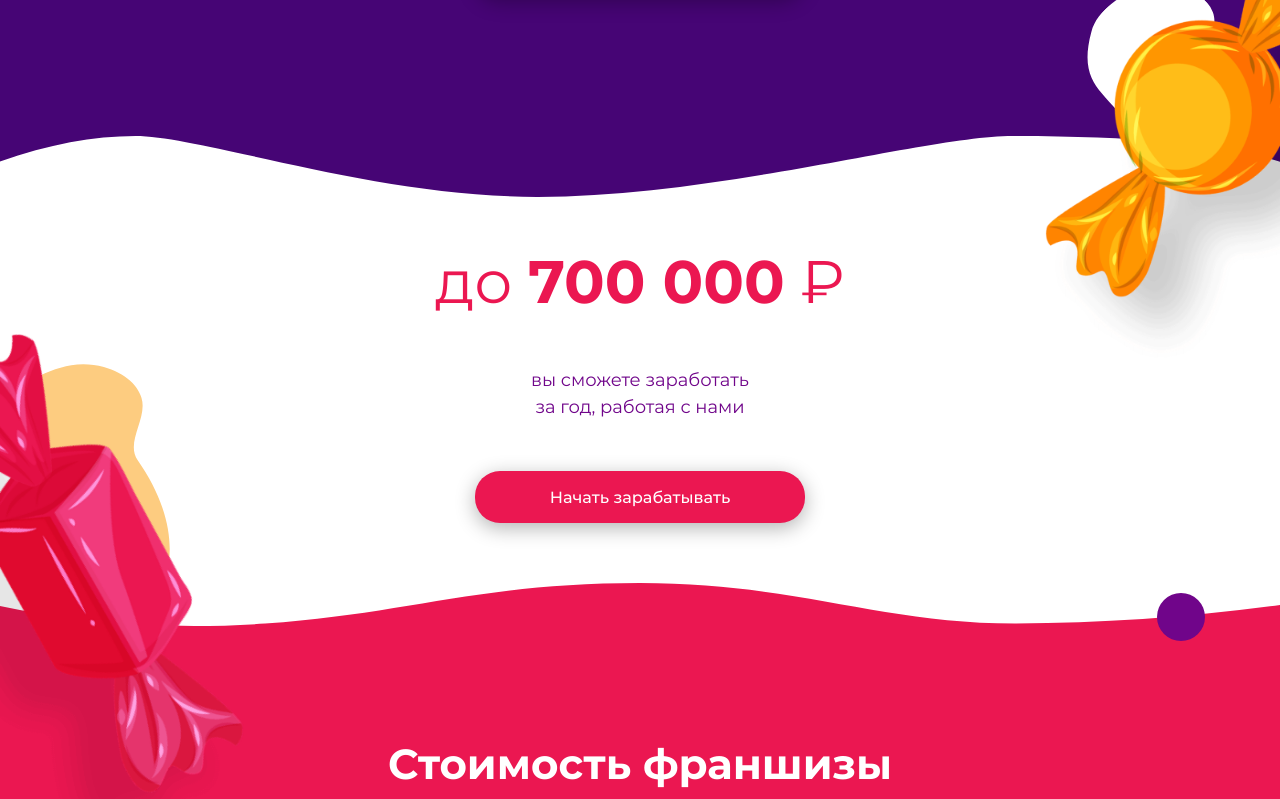
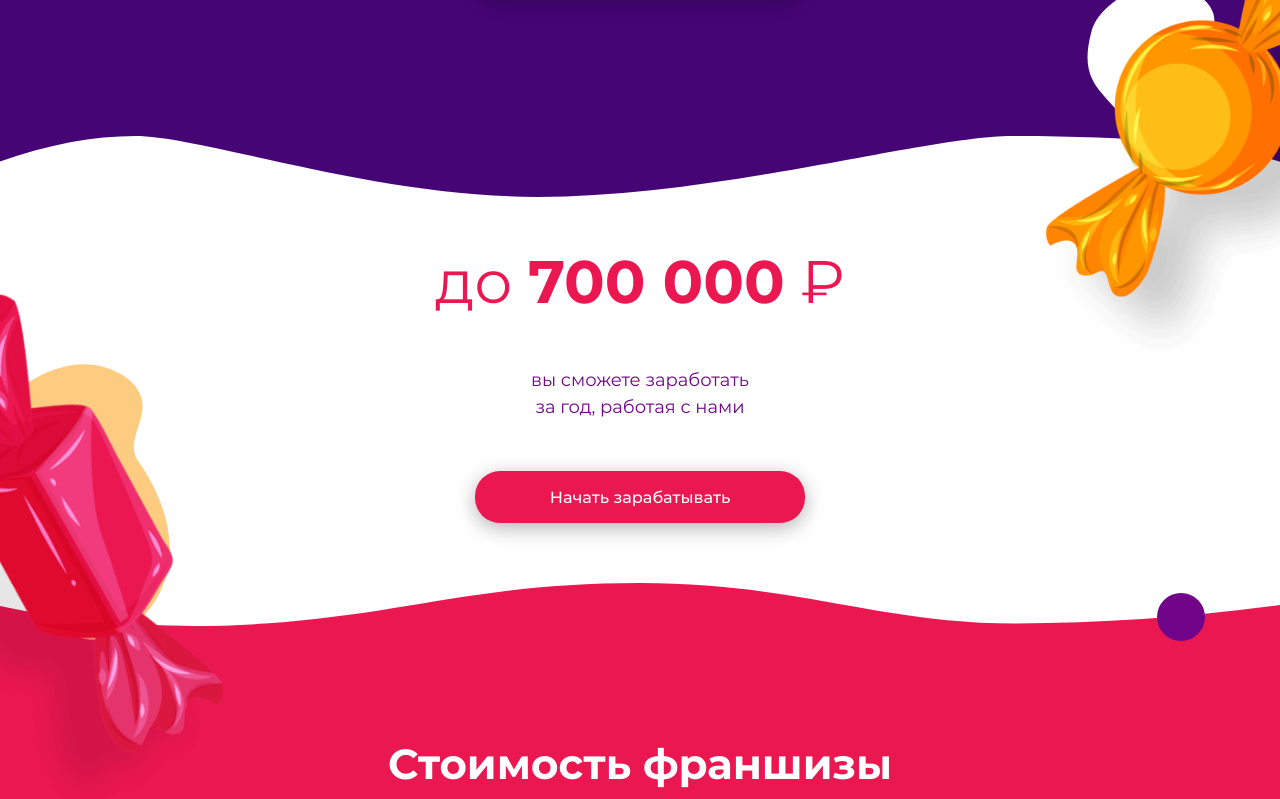
Before and after one commit to nigel-riss/jelly-cat-lp, a website: page src/pug/index.pug in a window 1280 px wide. Shown: the part 6225-7024 px from the top of the page. Drawn offline with nearby package versions, Linux system fonts and the light colour scheme; files that its build step writes are made by us from their sources; files whose address does not match are found by name.

Commit message:
Fix candy 2 style

```diff
--- a/src/scss/deco/_deco.scss
+++ b/src/scss/deco/_deco.scss
@@ -360,7 +360,8 @@
 
     @include atTablet {
         // positioning
-        top: -330px;
+        left: -20px;
+        top: -370px;
 
         // box model
         height: 520px;
```
Also changed, not shown: docs/styles.css.
